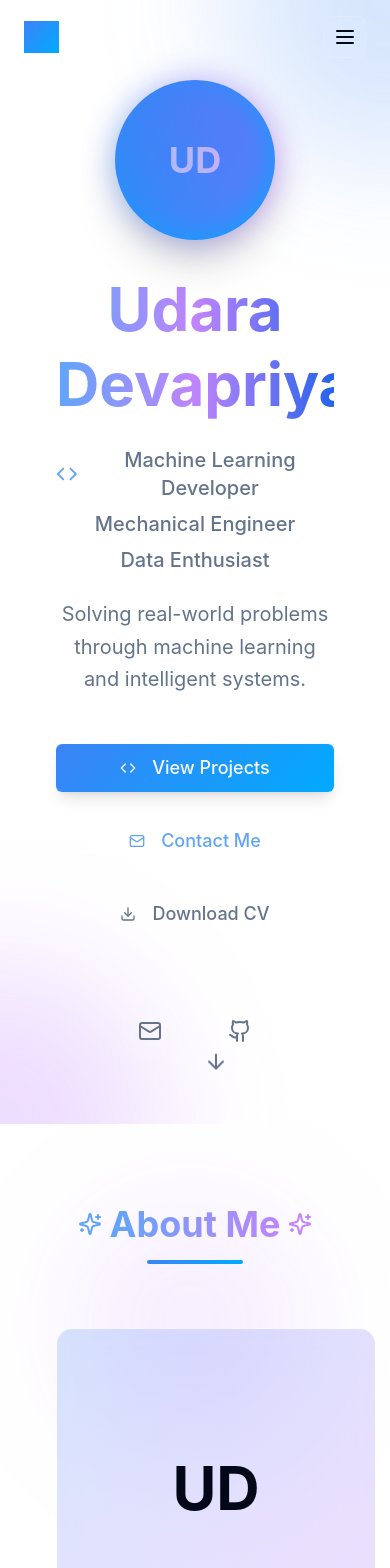
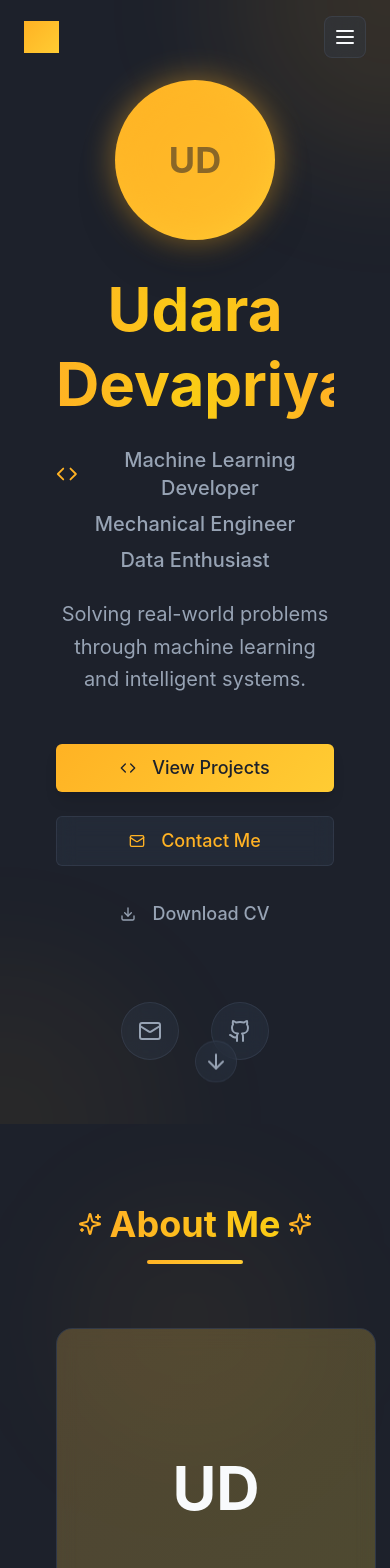
Before and after one commit to alwinud/portofolio-web, a React (Vite) app: page / in a window 390 px wide. Shown: the top 1568 px of the page. Built offline with nearby package versions, Linux system fonts and the light colour scheme.

Commit message:
Apply dark theme colors
Update the website's color scheme to match the provided dark theme example.

```diff
--- a/src/components/About.tsx
+++ b/src/components/About.tsx
@@ -8,18 +8,18 @@ const About = () => {
     <section id="about" className="py-20 px-6 relative">
       {/* Background Elements */}
       <div className="absolute inset-0 overflow-hidden">
-        <div className="absolute top-20 right-20 w-60 h-60 bg-purple-500/10 rounded-full blur-3xl"></div>
-        <div className="absolute bottom-20 left-20 w-60 h-60 bg-blue-500/10 rounded-full blur-3xl"></div>
+        <div className="absolute top-20 right-20 w-60 h-60 bg-accent/5 rounded-full blur-3xl"></div>
+        <div className="absolute bottom-20 left-20 w-60 h-60 bg-accent/10 rounded-full blur-3xl"></div>
       </div>
 
       <div className="container mx-auto relative z-10">
         <div className="text-center mb-16">
           <div className="flex items-center justify-center gap-2 mb-4">
-            <Sparkles className="text-blue-400" size={24} />
-            <h2 className="text-4xl md:text-6xl font-bold bg-gradient-to-r from-blue-400 to-purple-400 bg-clip-text text-transparent">
+            <Sparkles className="text-accent" size={24} />
+            <h2 className="text-4xl md:text-6xl font-bold bg-gradient-to-r from-accent to-yellow-400 bg-clip-text text-transparent">
               About Me
             </h2>
-            <Sparkles className="text-purple-400" size={24} />
+            <Sparkles className="text-accent" size={24} />
           </div>
           <div className="w-24 h-1 gradient-primary mx-auto rounded-full"></div>
         </div>
@@ -28,7 +28,7 @@ const About = () => {
           {/* Profile Section */}
           <div className="relative">
             <div className="w-80 h-80 mx-auto lg:mx-0 rounded-2xl gradient-card glass flex items-center justify-center text-6xl font-bold text-foreground mb-8 relative overflow-hidden">
-              <div className="absolute inset-0 bg-gradient-to-br from-blue-500/20 to-purple-500/20"></div>
+              <div className="absolute inset-0 bg-gradient-to-br from-accent/20 to-yellow-400/20"></div>
               <span className="relative z-10">UD</span>
             </div>
           </div>
@@ -49,37 +49,37 @@ const About = () => {
 
             {/* Education & Info Cards */}
             <div className="grid md:grid-cols-2 gap-6 mt-8">
-              <Card className="glass border-l-4 border-l-blue-400 hover:shadow-xl hover:shadow-blue-500/10 transition-all duration-300 hover:-translate-y-1">
+              <Card className="glass border-l-4 border-l-accent hover:shadow-xl hover:shadow-accent/10 transition-all duration-300 hover:-translate-y-1">
                 <CardContent className="p-6">
                   <div className="flex items-center mb-3">
-                    <GraduationCap className="text-blue-400 mr-3" size={24} />
+                    <GraduationCap className="text-accent mr-3" size={24} />
                     <h3 className="font-semibold text-lg text-foreground">Education</h3>
                   </div>
                   <p className="text-sm text-muted-foreground mb-2">
                     BSc in Mechanical Engineering
                   </p>
-                  <p className="text-sm font-medium text-blue-400">University of Peradeniya (2023)</p>
+                  <p className="text-sm font-medium text-accent">University of Peradeniya (2023)</p>
                 </CardContent>
               </Card>
 
-              <Card className="glass border-l-4 border-l-purple-400 hover:shadow-xl hover:shadow-purple-500/10 transition-all duration-300 hover:-translate-y-1">
+              <Card className="glass border-l-4 border-l-yellow-400 hover:shadow-xl hover:shadow-yellow-400/10 transition-all duration-300 hover:-translate-y-1">
                 <CardContent className="p-6">
                   <div className="flex items-center mb-3">
-                    <Award className="text-purple-400 mr-3" size={24} />
+                    <Award className="text-yellow-400 mr-3" size={24} />
                     <h3 className="font-semibold text-lg text-foreground">Current Studies</h3>
                   </div>
                   <p className="text-sm text-muted-foreground mb-2">
                     MBA in Project Management
                   </p>
-                  <p className="text-sm font-medium text-purple-400">Limkokwing University (2024–Present)</p>
+                  <p className="text-sm font-medium text-yellow-400">Limkokwing University (2024–Present)</p>
                 </CardContent>
               </Card>
             </div>
 
-            <Card className="glass border-l-4 border-l-green-400 hover:shadow-xl hover:shadow-green-500/10 transition-all duration-300 hover:-translate-y-1">
+            <Card className="glass border-l-4 border-l-orange-400 hover:shadow-xl hover:shadow-orange-400/10 transition-all duration-300 hover:-translate-y-1">
               <CardContent className="p-6">
                 <div className="flex items-center mb-3">
-                  <Heart className="text-green-400 mr-3" size={24} />
+                  <Heart className="text-orange-400 mr-3" size={24} />
                   <h3 className="font-semibold text-lg text-foreground">Passions</h3>
                 </div>
                 <p className="text-sm text-muted-foreground">
--- a/src/components/Hero.tsx
+++ b/src/components/Hero.tsx
@@ -13,34 +13,34 @@ const Hero = () => {
     <section id="home" className="min-h-screen flex items-center justify-center pt-20 px-6 relative overflow-hidden">
       {/* Background Elements */}
       <div className="absolute inset-0 overflow-hidden">
-        <div className="absolute -top-40 -right-40 w-80 h-80 bg-blue-500/20 rounded-full blur-3xl"></div>
-        <div className="absolute -bottom-40 -left-40 w-80 h-80 bg-purple-500/20 rounded-full blur-3xl"></div>
+        <div className="absolute -top-40 -right-40 w-80 h-80 bg-accent/10 rounded-full blur-3xl"></div>
+        <div className="absolute -bottom-40 -left-40 w-80 h-80 bg-accent/5 rounded-full blur-3xl"></div>
       </div>
 
       <div className="container mx-auto text-center relative z-10">
         <div className="max-w-5xl mx-auto">
           {/* Profile Image */}
           <div className="relative w-40 h-40 mx-auto mb-8">
-            <div className="w-full h-full rounded-full gradient-primary flex items-center justify-center text-4xl font-bold text-white shadow-2xl">
+            <div className="w-full h-full rounded-full gradient-primary flex items-center justify-center text-4xl font-bold text-primary-foreground shadow-2xl">
               UD
             </div>
-            <div className="absolute inset-0 rounded-full bg-gradient-to-r from-blue-500 to-purple-500 opacity-50 blur-lg animate-pulse"></div>
+            <div className="absolute inset-0 rounded-full bg-accent opacity-30 blur-lg animate-pulse"></div>
           </div>
 
           {/* Main Heading */}
-          <h1 className="text-6xl md:text-8xl font-bold mb-6 bg-gradient-to-r from-blue-400 via-purple-400 to-blue-600 bg-clip-text text-transparent leading-tight">
+          <h1 className="text-6xl md:text-8xl font-bold mb-6 bg-gradient-to-r from-accent via-yellow-400 to-accent bg-clip-text text-transparent leading-tight">
             Udara Devapriya
           </h1>
 
           {/* Subtitle */}
           <div className="flex flex-wrap justify-center items-center gap-2 mb-6 text-xl md:text-2xl text-muted-foreground font-medium">
             <span className="flex items-center gap-2">
-              <Code size={24} className="text-blue-400" />
+              <Code size={24} className="text-accent" />
               Machine Learning Developer
             </span>
-            <span className="hidden md:inline text-blue-400">•</span>
+            <span className="hidden md:inline text-accent">•</span>
             <span>Mechanical Engineer</span>
-            <span className="hidden md:inline text-blue-400">•</span>
+            <span className="hidden md:inline text-accent">•</span>
             <span>Data Enthusiast</span>
           </div>
 
@@ -54,7 +54,7 @@ const Hero = () => {
             <Button
               size="lg"
               onClick={() => scrollToSection('projects')}
-              className="text-lg px-8 py-6 gradient-primary hover:scale-105 transition-all duration-300 shadow-lg hover:shadow-blue-500/25"
+              className="text-lg px-8 py-6 gradient-primary hover:scale-105 transition-all duration-300 shadow-lg hover:shadow-accent/25"
             >
               <Code className="mr-2" size={20} />
               View Projects
@@ -63,7 +63,7 @@ const Hero = () => {
               variant="outline"
               size="lg"
               onClick={() => scrollToSection('contact')}
-              className="text-lg px-8 py-6 border-2 border-blue-400 text-blue-400 hover:bg-blue-400 hover:text-background transition-all duration-300 hover:scale-105 glass"
+              className="text-lg px-8 py-6 border-2 border-accent text-accent hover:bg-accent hover:text-background transition-all duration-300 hover:scale-105 glass"
             >
               <Mail className="mr-2" size={20} />
               Contact Me
@@ -82,17 +82,17 @@ const Hero = () => {
           <div className="flex justify-center space-x-8 mb-16">
             <a
               href="mailto:udaradevapriya7@gmail.com"
-              className="p-4 rounded-full glass hover:bg-blue-500/20 transition-all duration-300 hover:scale-110 group"
+              className="p-4 rounded-full glass hover:bg-accent/20 transition-all duration-300 hover:scale-110 group"
             >
-              <Mail size={24} className="text-muted-foreground group-hover:text-blue-400 transition-colors" />
+              <Mail size={24} className="text-muted-foreground group-hover:text-accent transition-colors" />
             </a>
             <a
               href="https://github.com/alwinud"
               target="_blank"
               rel="noopener noreferrer"
-              className="p-4 rounded-full glass hover:bg-blue-500/20 transition-all duration-300 hover:scale-110 group"
+              className="p-4 rounded-full glass hover:bg-accent/20 transition-all duration-300 hover:scale-110 group"
             >
-              <Github size={24} className="text-muted-foreground group-hover:text-blue-400 transition-colors" />
+              <Github size={24} className="text-muted-foreground group-hover:text-accent transition-colors" />
             </a>
           </div>
         </div>
--- a/src/index.css
+++ b/src/index.css
@@ -7,83 +7,83 @@
 
 @layer base {
   :root {
-    --background: 0 0% 100%;
-    --foreground: 222.2 84% 4.9%;
+    --background: 220 20% 14%;
+    --foreground: 210 40% 98%;
 
-    --card: 0 0% 100%;
-    --card-foreground: 222.2 84% 4.9%;
+    --card: 220 25% 16%;
+    --card-foreground: 210 40% 98%;
 
-    --popover: 0 0% 100%;
-    --popover-foreground: 222.2 84% 4.9%;
+    --popover: 220 25% 16%;
+    --popover-foreground: 210 40% 98%;
 
-    --primary: 222.2 47.4% 11.2%;
-    --primary-foreground: 210 40% 98%;
+    --primary: 39 100% 57%;
+    --primary-foreground: 220 20% 14%;
 
-    --secondary: 210 40% 96.1%;
-    --secondary-foreground: 222.2 47.4% 11.2%;
+    --secondary: 220 30% 18%;
+    --secondary-foreground: 210 40% 98%;
 
-    --muted: 210 40% 96.1%;
-    --muted-foreground: 215.4 16.3% 46.9%;
+    --muted: 220 30% 18%;
+    --muted-foreground: 215 16% 65%;
 
-    --accent: 210 40% 96.1%;
-    --accent-foreground: 222.2 47.4% 11.2%;
+    --accent: 39 100% 57%;
+    --accent-foreground: 220 20% 14%;
 
     --destructive: 0 84.2% 60.2%;
     --destructive-foreground: 210 40% 98%;
 
-    --border: 214.3 31.8% 91.4%;
-    --input: 214.3 31.8% 91.4%;
-    --ring: 222.2 84% 4.9%;
+    --border: 220 30% 22%;
+    --input: 220 30% 22%;
+    --ring: 39 100% 57%;
 
     --radius: 0.5rem;
 
-    --sidebar-background: 0 0% 98%;
-    --sidebar-foreground: 240 5.3% 26.1%;
-    --sidebar-primary: 240 5.9% 10%;
-    --sidebar-primary-foreground: 0 0% 98%;
-    --sidebar-accent: 240 4.8% 95.9%;
-    --sidebar-accent-foreground: 240 5.9% 10%;
-    --sidebar-border: 220 13% 91%;
-    --sidebar-ring: 217.2 91.2% 59.8%;
+    --sidebar-background: 220 25% 16%;
+    --sidebar-foreground: 215 16% 65%;
+    --sidebar-primary: 39 100% 57%;
+    --sidebar-primary-foreground: 220 20% 14%;
+    --sidebar-accent: 220 30% 18%;
+    --sidebar-accent-foreground: 210 40% 98%;
+    --sidebar-border: 220 30% 22%;
+    --sidebar-ring: 39 100% 57%;
   }
 
   .dark {
-    --background: 240 10% 3.9%;
-    --foreground: 0 0% 98%;
+    --background: 220 20% 14%;
+    --foreground: 210 40% 98%;
 
-    --card: 240 10% 3.9%;
-    --card-foreground: 0 0% 98%;
+    --card: 220 25% 16%;
+    --card-foreground: 210 40% 98%;
 
-    --popover: 240 10% 3.9%;
-    --popover-foreground: 0 0% 98%;
+    --popover: 220 25% 16%;
+    --popover-foreground: 210 40% 98%;
 
-    --primary: 217.2 91.2% 59.8%;
-    --primary-foreground: 222.2 84% 4.9%;
+    --primary: 39 100% 57%;
+    --primary-foreground: 220 20% 14%;
 
-    --secondary: 240 3.7% 15.9%;
-    --secondary-foreground: 0 0% 98%;
+    --secondary: 220 30% 18%;
+    --secondary-foreground: 210 40% 98%;
 
-    --muted: 240 3.7% 15.9%;
-    --muted-foreground: 240 5% 64.9%;
+    --muted: 220 30% 18%;
+    --muted-foreground: 215 16% 65%;
 
-    --accent: 240 3.7% 15.9%;
-    --accent-foreground: 0 0% 98%;
+    --accent: 39 100% 57%;
+    --accent-foreground: 220 20% 14%;
 
     --destructive: 0 62.8% 30.6%;
     --destructive-foreground: 210 40% 98%;
 
-    --border: 240 3.7% 15.9%;
-    --input: 240 3.7% 15.9%;
-    --ring: 217.2 91.2% 59.8%;
+    --border: 220 30% 22%;
+    --input: 220 30% 22%;
+    --ring: 39 100% 57%;
 
-    --sidebar-background: 240 5.9% 10%;
-    --sidebar-foreground: 240 4.8% 95.9%;
-    --sidebar-primary: 224.3 76.3% 48%;
-    --sidebar-primary-foreground: 0 0% 100%;
-    --sidebar-accent: 240 3.7% 15.9%;
-    --sidebar-accent-foreground: 240 4.8% 95.9%;
-    --sidebar-border: 240 3.7% 15.9%;
-    --sidebar-ring: 217.2 91.2% 59.8%;
+    --sidebar-background: 220 25% 16%;
+    --sidebar-foreground: 215 16% 65%;
+    --sidebar-primary: 39 100% 57%;
+    --sidebar-primary-foreground: 220 20% 14%;
+    --sidebar-accent: 220 30% 18%;
+    --sidebar-accent-foreground: 210 40% 98%;
+    --sidebar-border: 220 30% 22%;
+    --sidebar-ring: 39 100% 57%;
   }
 }
 
@@ -104,16 +104,21 @@
 
 /* Custom gradient backgrounds */
 .gradient-primary {
-  background: linear-gradient(135deg, hsl(217, 91%, 60%) 0%, hsl(200, 100%, 50%) 100%);
+  background: linear-gradient(135deg, hsl(39, 100%, 57%) 0%, hsl(45, 100%, 60%) 100%);
 }
 
 .gradient-card {
-  background: linear-gradient(135deg, rgba(59, 130, 246, 0.1) 0%, rgba(147, 51, 234, 0.1) 100%);
+  background: linear-gradient(135deg, rgba(251, 191, 36, 0.1) 0%, rgba(245, 158, 11, 0.1) 100%);
 }
 
 /* Glassmorphism effect */
 .glass {
-  background: rgba(255, 255, 255, 0.05);
+  background: rgba(51, 65, 85, 0.3);
   backdrop-filter: blur(10px);
-  border: 1px solid rgba(255, 255, 255, 0.1);
+  border: 1px solid rgba(100, 116, 139, 0.2);
 }
+
+/* Dark navy gradient */
+.gradient-dark {
+  background: linear-gradient(135deg, hsl(220, 20%, 14%) 0%, hsl(220, 25%, 16%) 100%);
+}
```
Also changed, not shown: src/components/Skills.tsx (+16 -16 lines).
